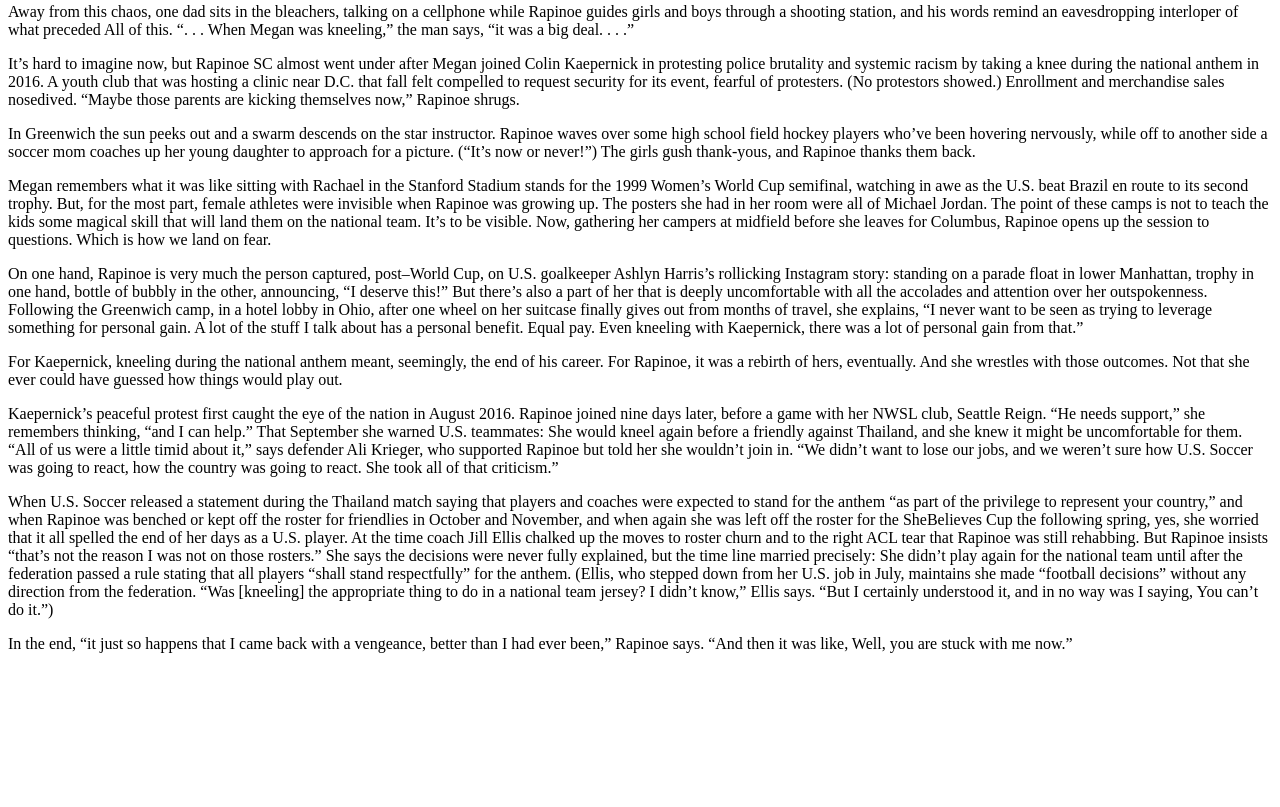
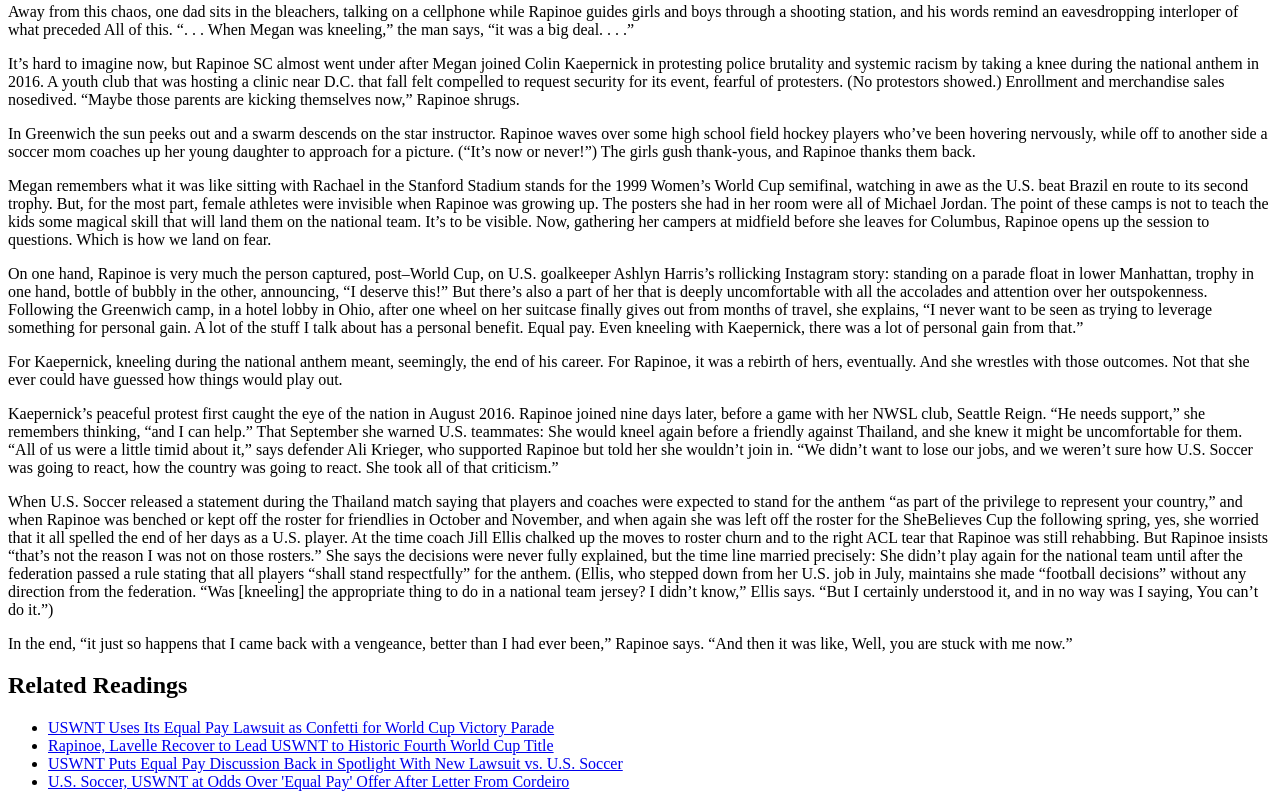
Before and after one commit to taylordove17/Taylor-Dove-JOUR352, a plain HTML site: page midterm/index.html in a window 1280 px wide. Shown: the part 1635-2442 px from the top of the page. Before the commit the page ends 2304 px from the top, so only its background shows below. Drawn offline with Linux system fonts and the light colour scheme.

Commit message:
added comments

```diff
--- a/midterm/index.html
+++ b/midterm/index.html
@@ -3,9 +3,11 @@
 <head>
   <link rel="stylehseet" type="text/css" href="stylesheet.css"/>
   <meta http-equiv="Content-Type" content="text/html;charset=utf-8"/>
+  <!---Created my own title-->
   <title>Rapinoe 2019 Sportsman of the Year</title>
 </head>
   <body>
+    <!---Created my own headline-->
     <h1>Megan Rapinoe Becomes 2019 Sportsperson of the Year</h1>
 
     <p>Before the final whistle, before the chants of “Equal pay!” ricocheted around Stade de Lyon, before Megan Rapinoe’s arms were filled with all the trophies a soccer player could possibly earn in one year, first came the tears.</p>
@@ -21,7 +23,7 @@
 
     <p>All of which had led to this day. Rapinoe was the hero of the World Cup, achieving everything she’d ever dreamed of, but in so many ways it was unlike anything she’d imagined. And so, 16 minutes after her final goal, in her 428th minute of play over five matches, she was substituted out and sat down, just across a divider from the U.S. family seats. As the final seconds ticked off the clock, the sisters locked eyes. And they started bawling.</p>
 
-
+    <!---Subhead one-->
     <h2>Sportsperson of the Year</h2>
 
     <p>Megan Rapinoe is Sports Illustrated’s Sportsperson of the Year. She is just the fourth woman in the award’s 66-year history to win it unaccompanied, a feat that is both a remarkable athletic achievement and a reflection of entrenched gender biases. Rapinoe challenged perceptions of her, of female athletes, of all women. She led her teammates, three months before their tentpole tournament, to sue the U.S. Soccer Federation for equal pay; to declare in advance that they would not visit the White House when they won the Cup; to score 13 goals in a group-stage match against Thailand, without apology.</p>
@@ -49,12 +51,11 @@
 
     <p>Megan Rapinoe is Sportsperson of the Year, though, not because of her newfound fame but because of how she’s handled it. She owned the biggest moment of her life and silenced all the doubts. Except, perhaps, her own.</p>
 
-
+    <!---Subhead two-->
     <h2>Standing up for what you believe</h2>
 
 
     <p>It’s early November and Rapinoe is standing on a frosty field in Greenwich, Conn., popping cough drops to combat a cold she picked up after having spent maybe three days at home in the last month. She and Rachael held a soccer clinic in Farming­ville, N.Y., last night; today they have two more sold-out sessions, 175 kids each, before Megan will rush to catch a flight to Columbus for the last national team camp of the year. Denise and the twins’ Aunt Melissa are working the check-in desk, and there’s no security here—which is fine, except when it comes to Megan separating from the crowd for a bathroom break, which proves more challenging than getting one past Van Veenendaal in Lyon.</p>
-
 
     <p>Away from this chaos, one dad sits in the bleachers, talking on a cellphone while Rapinoe guides girls and boys through a shooting station, and his words remind an eavesdropping interloper of what preceded All of this. “. . . When Megan was kneeling,” the man says, “it was a big deal. . . .” </p>
 
@@ -74,5 +75,14 @@
 
     <p>In the end, “it just so happens that I came back with a vengeance, better than I had ever been,” Rapinoe says. “And then it was like, Well, you are stuck with me now.”</p>
 
+    <!---Related readings list-->
+    <h2>Related Readings</h2>
+      <ul>
+        <li><a href="https://www.si.com/soccer/2019/07/10/uswnt-womens-world-cup-victory-parade-lawsuit-confetti">USWNT Uses Its Equal Pay Lawsuit as Confetti for World Cup Victory Parade</a></li>
+        <li><a href="https://www.si.com/soccer/2019/07/07/usa-womens-world-cup-title-netherlands-rapinoe-lavelle-uswnt">Rapinoe, Lavelle Recover to Lead USWNT to Historic Fourth World Cup Title</a></li>
+        <li><a href="https://www.si.com/soccer/2019/03/08/uswnt-us-soccer-lawsuit-equal-pay-womens-world-cup">USWNT Puts Equal Pay Discussion Back in Spotlight With New Lawsuit vs. U.S. Soccer</a></li>
+        <li><a href="https://www.si.com/soccer/2020/03/08/us-soccer-women-equal-pay-matches-control">U.S. Soccer, USWNT at Odds Over 'Equal Pay' Offer After Letter From Cordeiro</a></li>
+      </ul>
+
   </body>
 </html>
```
Also changed, not shown: midterm/soccermasthead.png (added), 3 other files.
